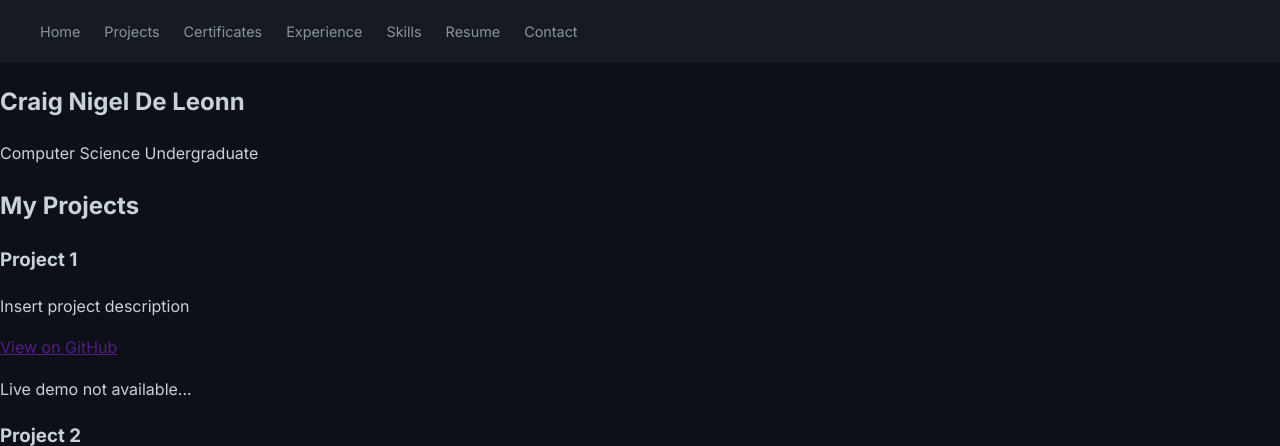
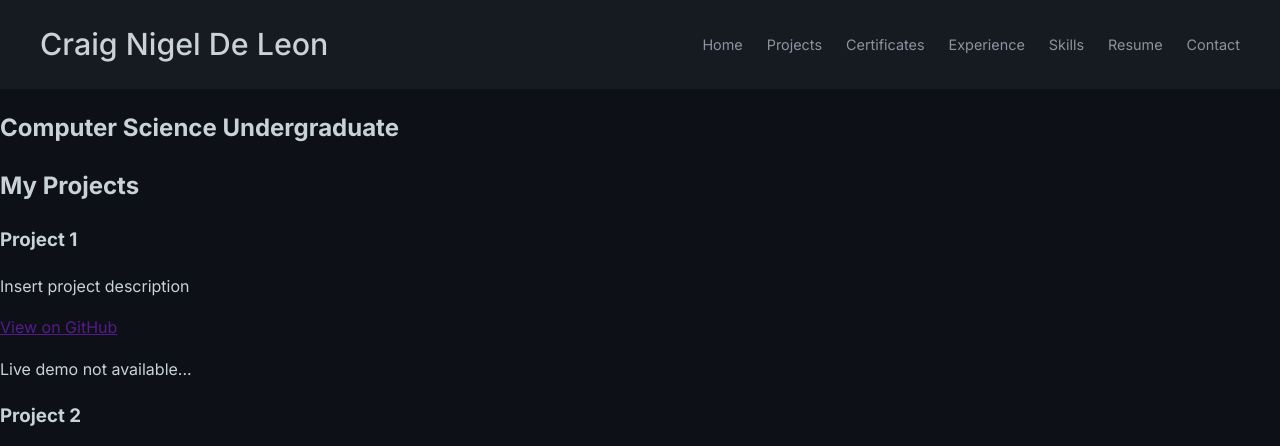
Before and after one commit to NigelDeLeon20/personal-portfolio, a Flask app: page / in a window 1280 px wide. Shown: the top 446 px of the page. Run offline with Flask 3, Linux system fonts and the light colour scheme.

Commit message:
Changed the position of header to the right and added name ot the left.

```diff
--- a/static/css/style.css
+++ b/static/css/style.css
@@ -21,14 +21,27 @@ body{
     line-height: 1.6;
 }
 
+header {
+    display: flex;
+    align-items: center;
+    justify-content: space-between;
+    padding: 20px 40px;
+    background-color: var(--surface);
+    font-family: var(--mono);
+    top: 0;
+}
+
+.logo {
+    color: var(--text);
+    text-decoration: none;
+    font-weight: 500;
+    font-size: 1.9rem;
+    font-family: var(--mono);
+}
+
 nav {
     display: flex;
     gap: 24px;
-    padding: 20px 40px;
-    background-color: var(--surface);
-    font-family: var(--mono);
-    position: sticky;
-    top: 0;
 }
 
 nav a {
--- a/templates/base.html
+++ b/templates/base.html
@@ -6,6 +6,9 @@
     <link rel="stylesheet" href="{{ url_for('static', filename='css/style.css') }}">
 </head>
 <body>
+
+    <header>
+        <a href="#home" class="logo">Craig Nigel De Leon</a>
         <nav>
             <a href="#home">Home</a>
             <a href="#projects">Projects</a>
@@ -16,6 +19,7 @@
             <a href="#contact">Contact</a>
 
         </nav>
+    </header>
 
     <main>
         {% block content %}{% endblock %}
--- a/templates/index.html
+++ b/templates/index.html
@@ -4,8 +4,7 @@
 
 <!-- For Homoe page/introduction -->
     <section id="home">
-        <h1>Craig Nigel De Leonn</h1>
-        <p>Computer Science Undergraduate</p>
+        <h1>Computer Science Undergraduate</h1>
     </section>
 
     <!-- For presenting projects -->
```
Lines whose indentation alone changed are shown as unchanged.
